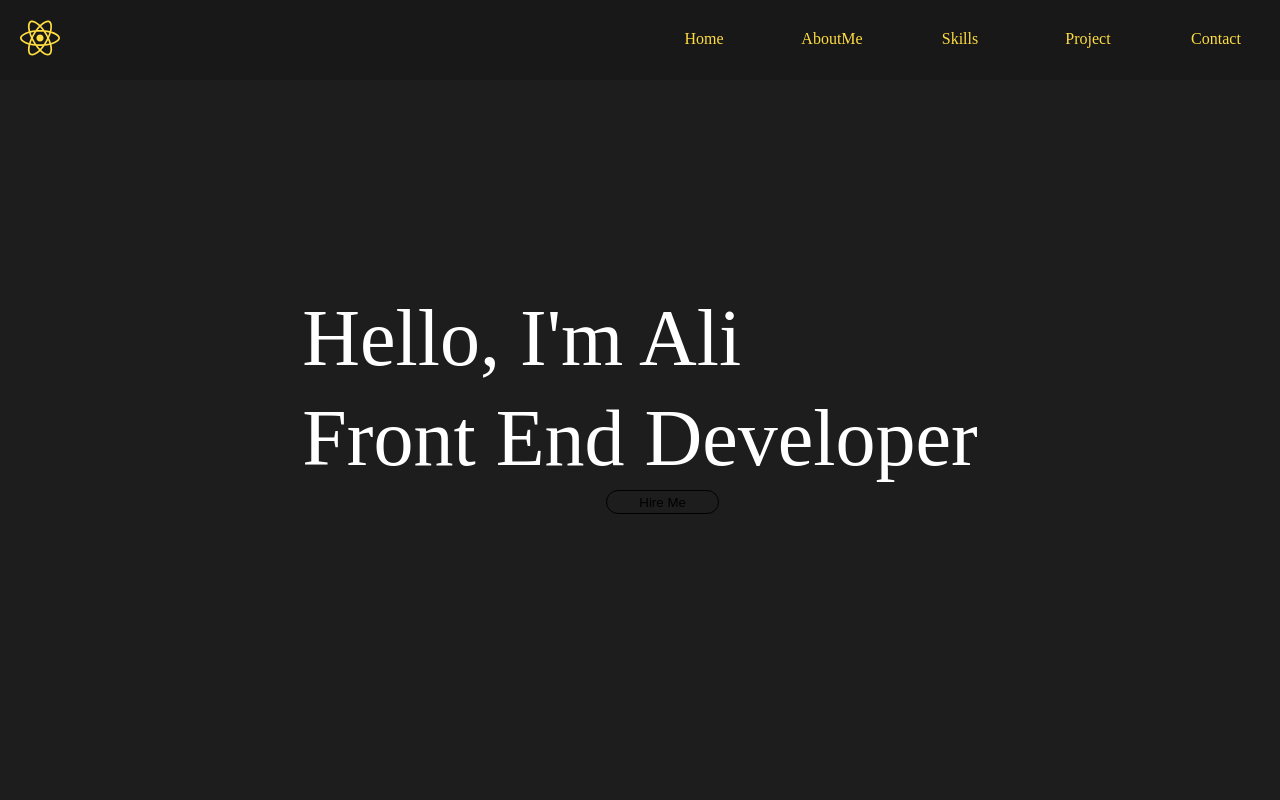
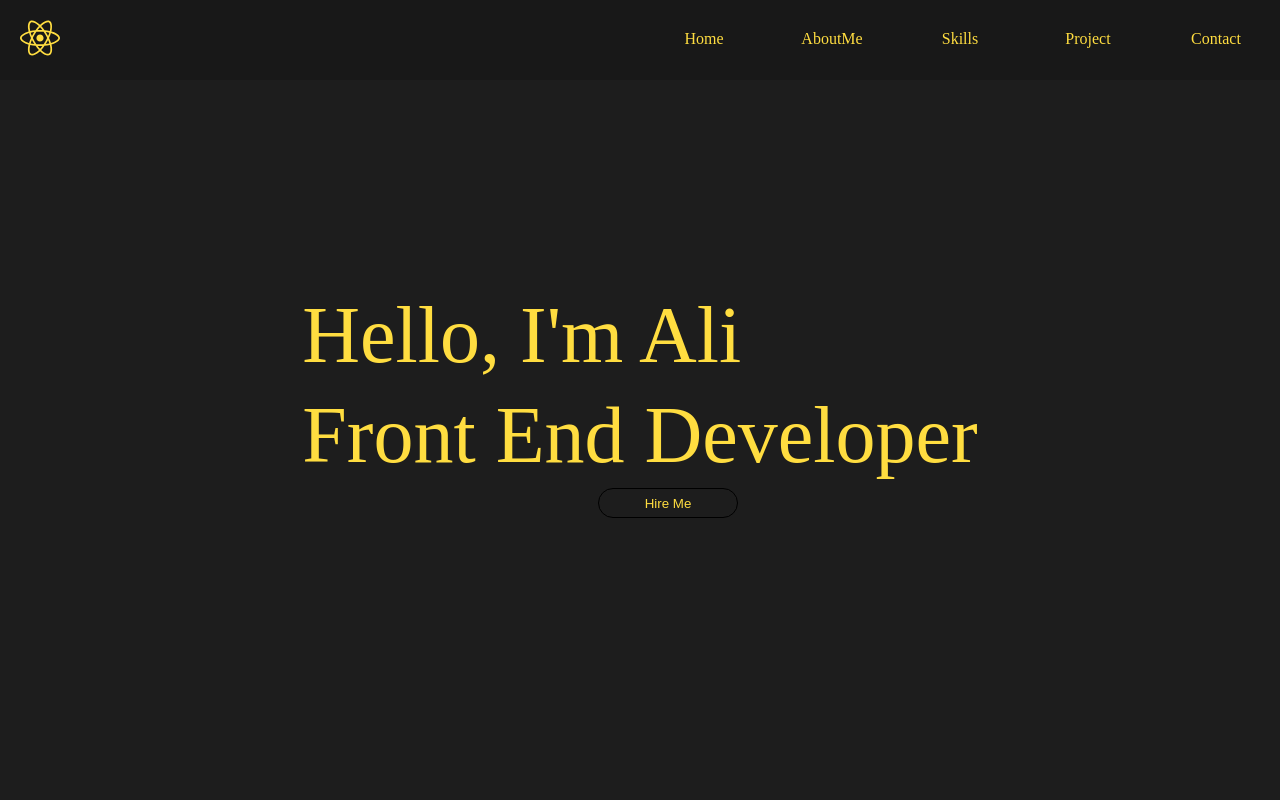
Before and after one commit to adfqfq12xc/AliPortfolio, a React (Create React App) app: page / in a window 1280 px wide. Shown: the top 800 px of the page. Built offline with nearby package versions, Linux system fonts and the light colour scheme.

Commit message:
Update styles.scss

```diff
--- a/src/component/home/styles.scss
+++ b/src/component/home/styles.scss
@@ -3,7 +3,64 @@
     height: 100%;
     display: flex;
     justify-content: center;
+    align-items: center;.home{
+    position: relative;
+    height: 100%;
+    display: flex;
+    justify-content: center;
     align-items: center;
+    flex-direction: column;
+
+}
+.homecontainer{
+   h1{
+    color: var(--maincolor);
+    margin: 0px;
+    font-size: 8rem;
+    font-weight: 500;
+    line-height: 10rem;
+    position: relative;
+    overflow: hidden;
+    white-space: nowrap;
+    animation: typingeffect 3s;
+
+}
+}
+@media only screen and (max-width : 768px){
+.appcontent h1{
+    font-size: 32px;
+    line-height: 4rem;
+}
+
+}
+
+
+    button{
+        width: 14rem;
+        height: 3rem;
+        background-color: transparent;
+        cursor: pointer;
+        font-weight: 500;
+        color: var(--maincolor);
+        border-radius: 5px solid black;
+
+    }
+
+button:hover{
+    background-color: var(--maincolor);
+    color: black;
+}
+
+@keyframes typingeffect {
+from{
+    width: 0;
+
+}
+to{
+    width: 100%;
+}
+}
+
     flex-direction: column;
 
 }
```
